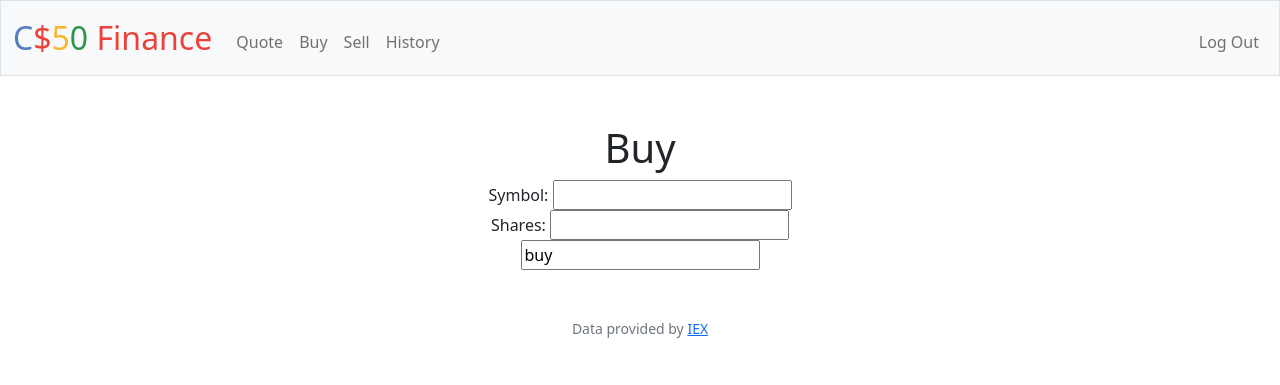
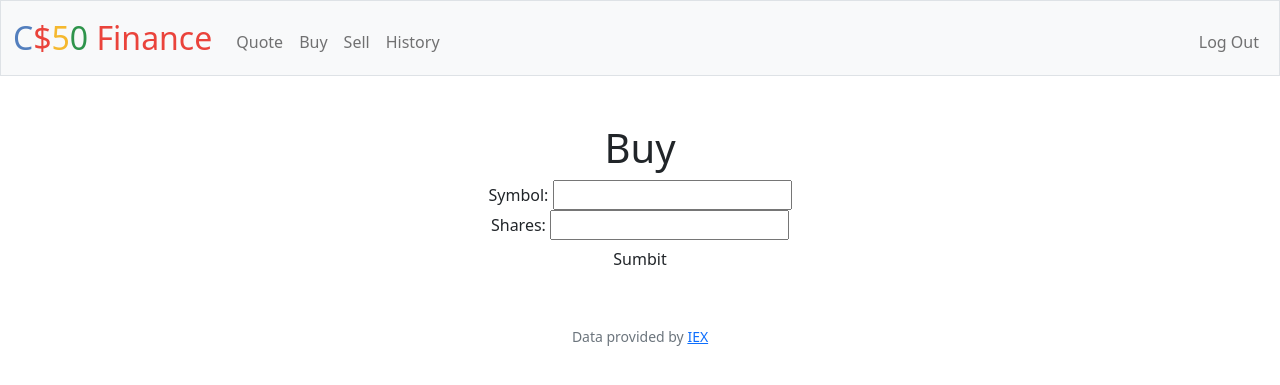
Before and after one commit to JROD9/CS-Projects, a Flask app: page /buy in a window 1280 px wide. Shown: the top 385 px of the page. Run offline with Flask 3, Linux system fonts and the light colour scheme; a user stored in the database is signed in; some libraries are stand-ins or nearby versions.

Commit message:
Thu, Dec 28, 2023, 10:01 PM -05:00

```diff
--- a/finance/templates/buy.html
+++ b/finance/templates/buy.html
@@ -15,6 +15,6 @@
         <label for="shares">Shares:</label>
         <input type="text" name="shares" id="shares">
         <br>
-        <input type="sumbit" value="buy">
+        <button type="submit" class="btn btn=primary">Sumbit</button>
     </form>
 {% endblock %}
```
Also changed, not shown: finance/finance.db.
